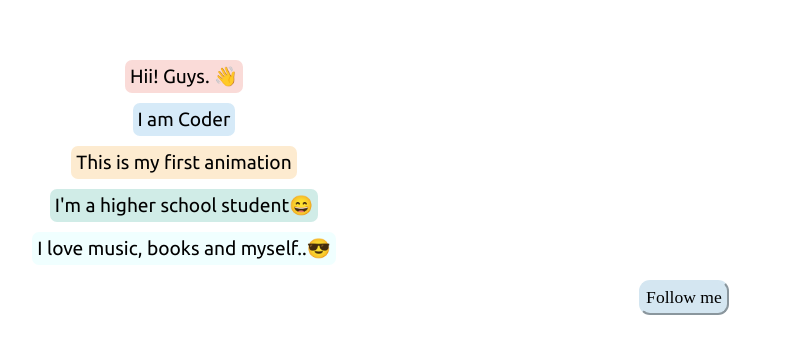
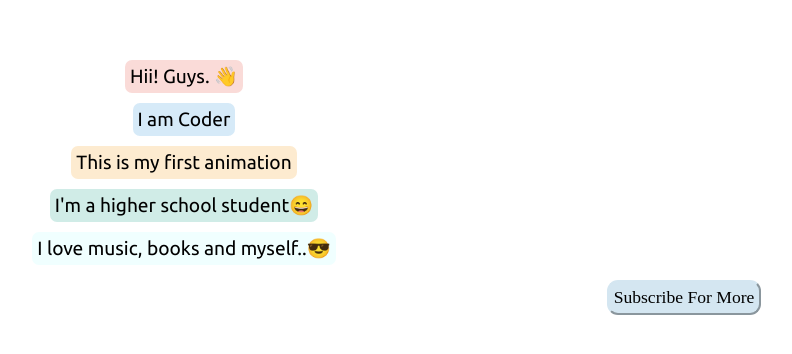
Before and after one commit to Codepanti/animation-webpage, a plain HTML site: page index.html in a window 1280 px wide. Shown: the part 210-564 px from the top of the page, without its empty margins (456-1248 px from the left). Drawn offline with Linux system fonts and the light colour scheme; a web font is replaced by a local one.

Commit message:
index.html

```diff
--- a/index.html
+++ b/index.html
@@ -27,7 +27,7 @@
             <p>I love music, books and myself..😎</p>
         </div>
         <div class="item item6 fromRight">
-            <button><a href="https://youtube.com/@Codepanti?si=sqHGPZl6SwqzdEK4">Follow me</a></button>
+            <button><a href="https://youtube.com/@Codepanti?si=sqHGPZl6SwqzdEK4">Subscribe For More</a></button>
         </div>
 
       </div>
```
